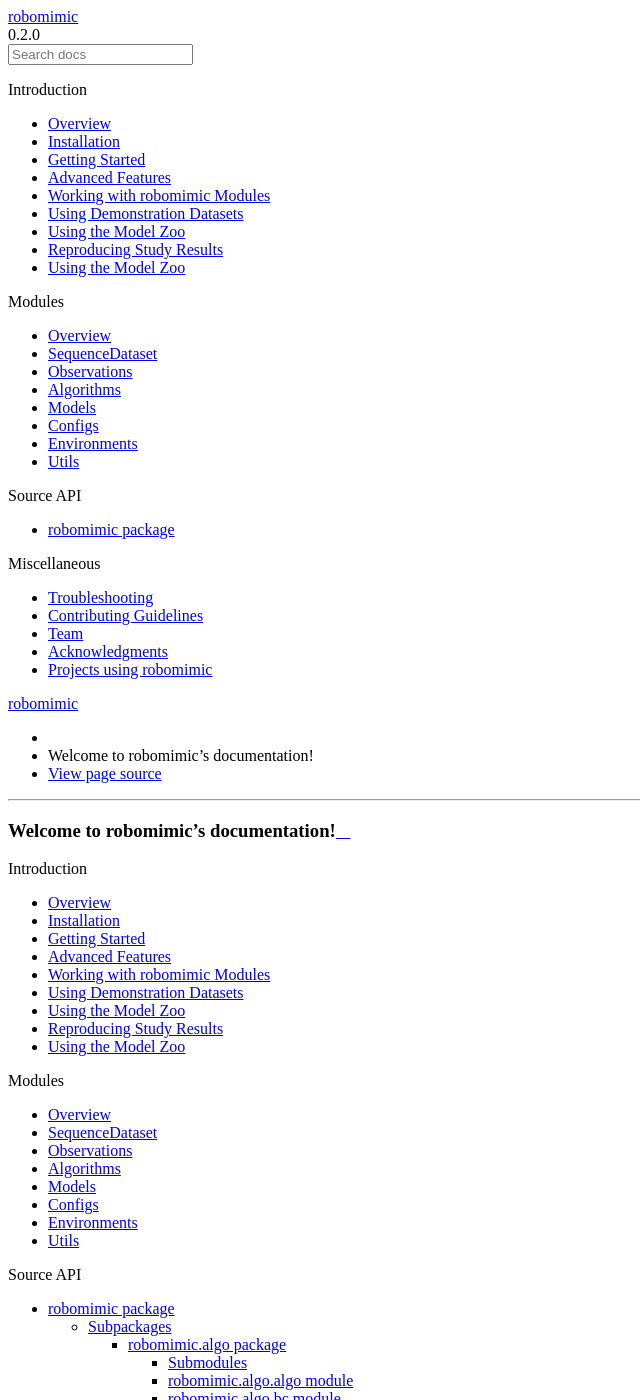
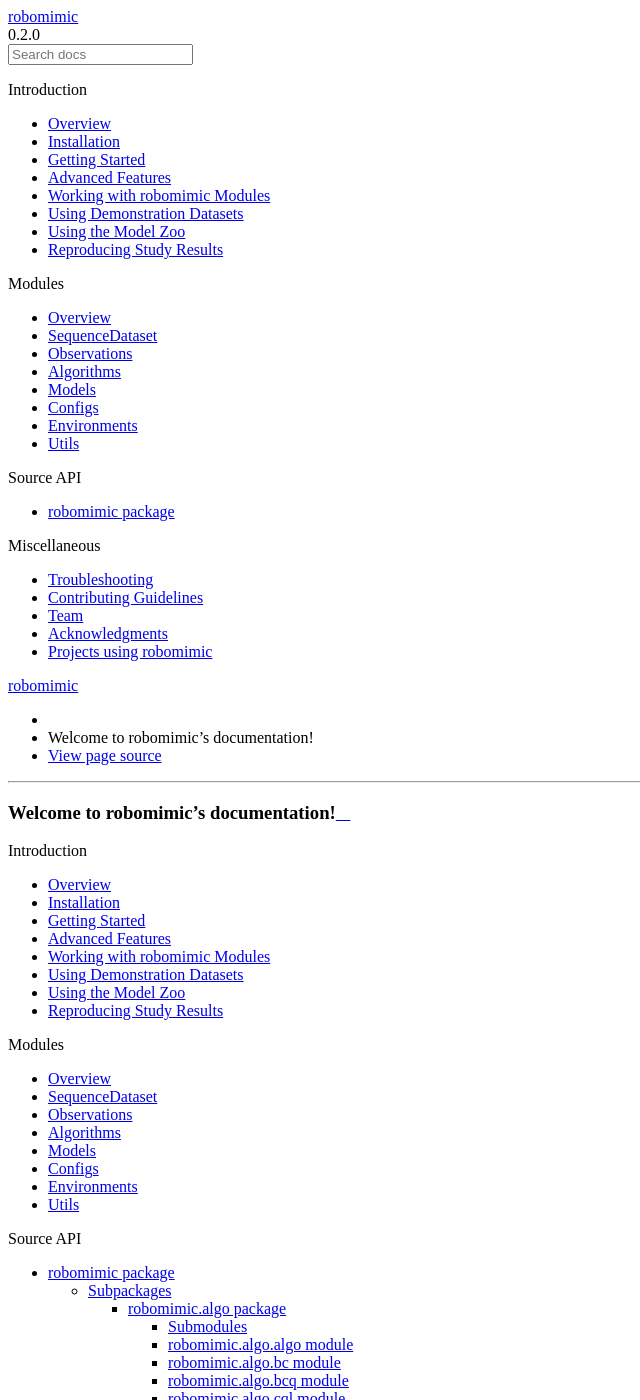
Before and after one commit to ARISE-Initiative/robomimic, a Sphinx documentation site: the page built from docs/index.rst, in a window 1280 px wide and 1400 px high. Shown: the whole window, without its empty margins (0-640 px from the left). Built offline with Sphinx 7.4.7 and the Read the Docs theme 2.0.0, drawn with Linux system fonts in a browser that asks for light colours.

Commit message:
fix small docs bug

```diff
--- a/docs/index.rst
+++ b/docs/index.rst
@@ -18,7 +18,6 @@ Welcome to robomimic's documentation!
    introduction/datasets
    introduction/model_zoo
    introduction/results
-   introduction/model_zoo
 
 .. toctree::
    :maxdepth: 1
```
